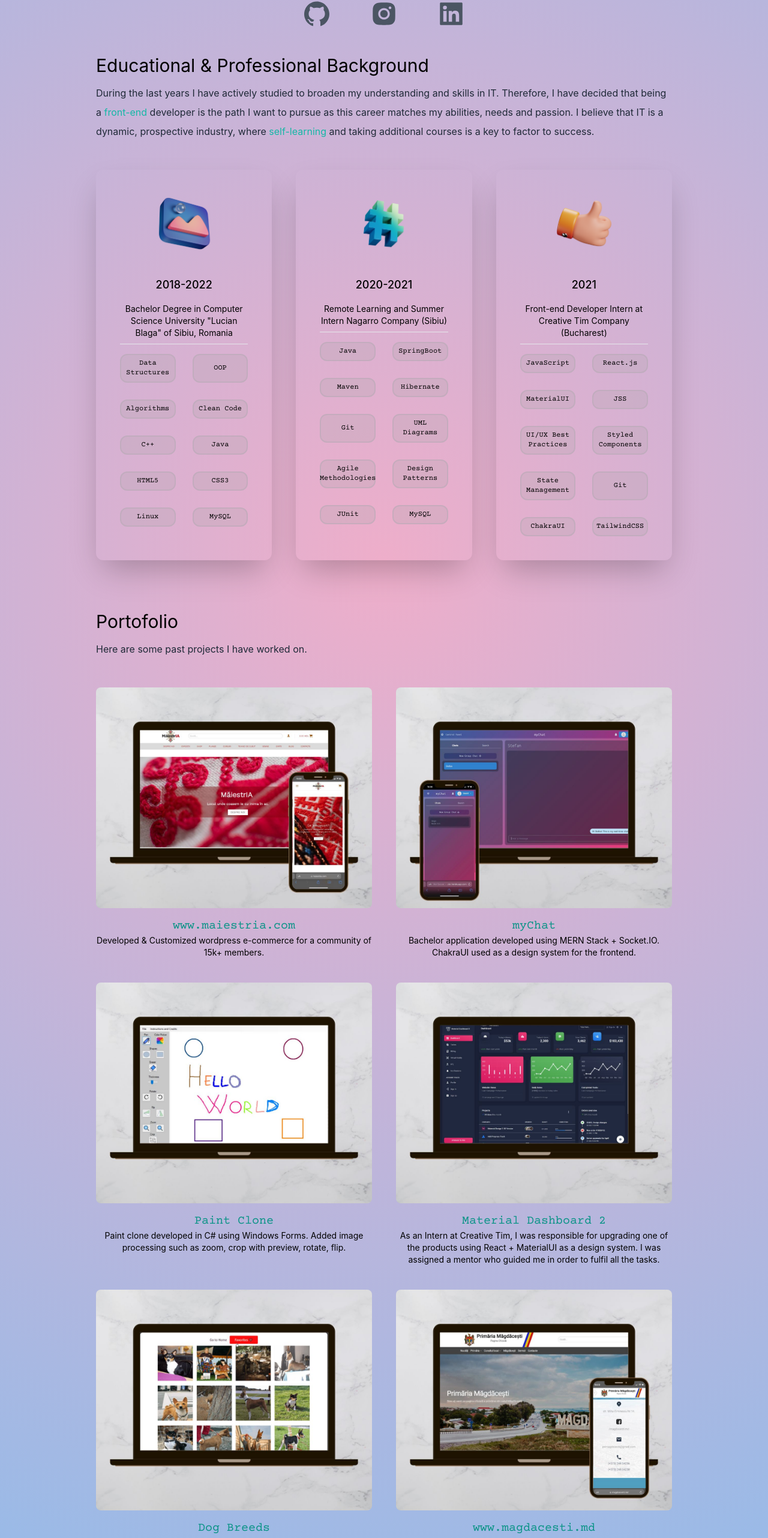
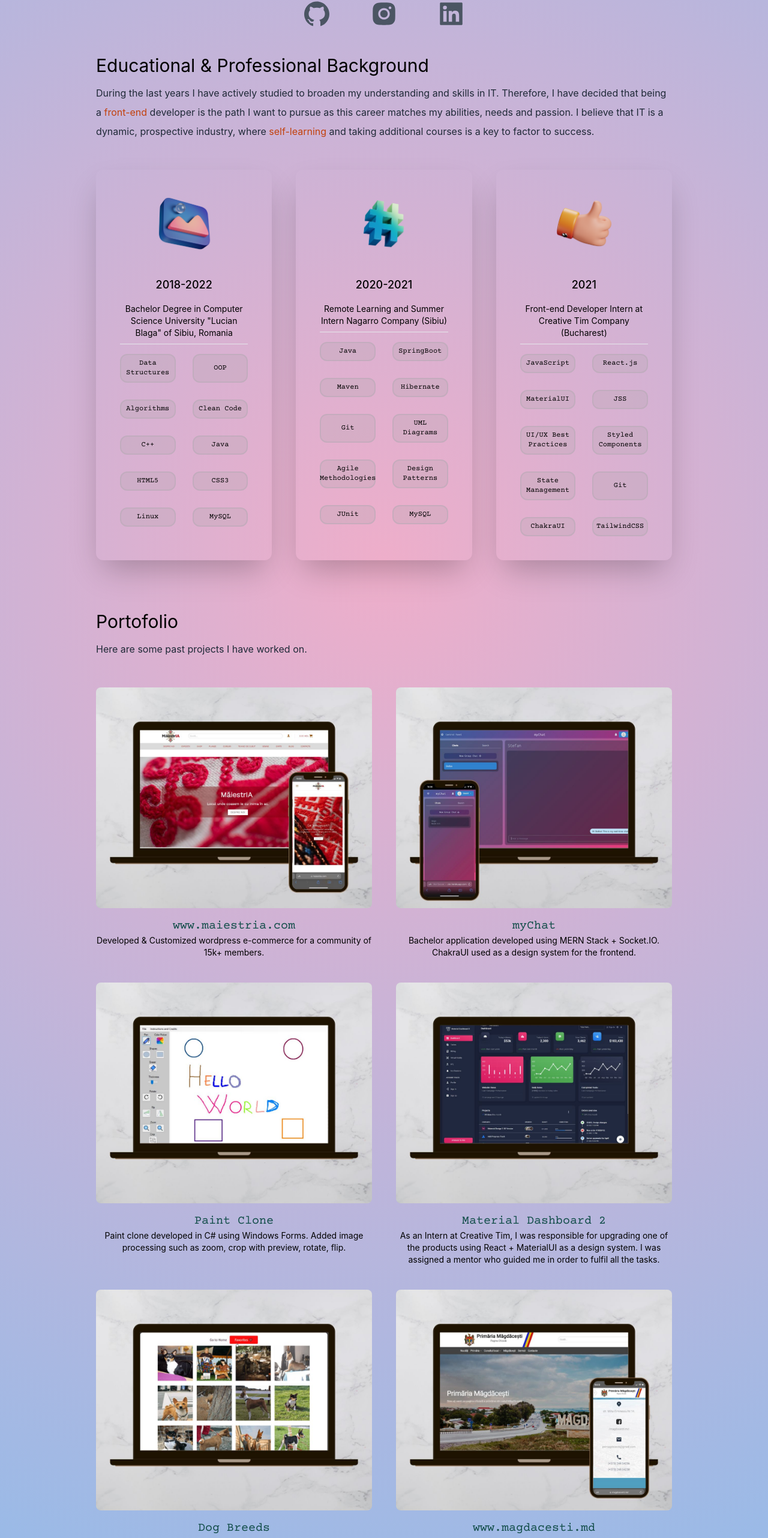
Before and after one commit to adrianursu/adrian-ursu, a Next.js app: page / in a window 1280 px wide. Shown: the part 829-3393 px from the top of the page at 60% size. Built offline with nearby package versions, Linux system fonts and the light colour scheme.

Commit message:
updated colors

```diff
--- a/pages/index.js
+++ b/pages/index.js
@@ -39,12 +39,18 @@ export default function Home() {
             <p className="text-md py-2 leading-8 text-gray-800 dark:text-gray-200">
               During the last years I have actively studied to broaden my
               understanding and skills in IT. Therefore, I have decided that
-              being a <span className="text-teal-500"> front-end </span>
+              being a{" "}
+              <span className="text-orange-700 dark:text-teal-500">
+                front-end{" "}
+              </span>
               developer is the path I want to pursue as this career matches my
               abilities, needs and passion. I believe that IT is a dynamic,
               prospective industry, where
-              <span className="text-teal-500"> self-learning</span> and taking
-              additional courses is a key to factor to success.
+              <span className="text-orange-700 dark:text-teal-500">
+                {" "}
+                self-learning
+              </span>{" "}
+              and taking additional courses is a key to factor to success.
             </p>
           </div>
           <div className="lg:flex gap-10">
@@ -125,7 +131,7 @@ export default function Home() {
                   alt="maiestria.com"
                 />
 
-                <h4 className="text-xl text-center pt-4 font-courierPrime text-teal-600">
+                <h4 className="text-xl text-center pt-4 font-courierPrime text-teal-900">
                   www.maiestria.com
                 </h4>
               </a>
@@ -148,7 +154,7 @@ export default function Home() {
                   src={chat}
                   alt="chat app"
                 />
-                <h4 className="text-xl text-center pt-4 font-courierPrime text-teal-600">
+                <h4 className="text-xl text-center pt-4 font-courierPrime text-teal-900">
                   myChat
                 </h4>
               </a>
@@ -171,7 +177,7 @@ export default function Home() {
                   src={myPaint}
                   alt="paint done in c#"
                 />
-                <h4 className="text-xl text-center pt-4 font-courierPrime text-teal-600">
+                <h4 className="text-xl text-center pt-4 font-courierPrime text-teal-900">
                   Paint Clone
                 </h4>
               </a>
@@ -194,7 +200,7 @@ export default function Home() {
                   src={dashboard}
                   alt="creative-tim-dashboard"
                 />
-                <h4 className="text-xl text-center pt-4 font-courierPrime text-teal-600">
+                <h4 className="text-xl text-center pt-4 font-courierPrime text-teal-900">
                   Material Dashboard 2
                 </h4>
               </a>
@@ -219,7 +225,7 @@ export default function Home() {
                   src={dogs}
                   alt="dogs-breeds-project"
                 />
-                <h4 className="text-xl text-center pt-4 font-courierPrime text-teal-600">
+                <h4 className="text-xl text-center pt-4 font-courierPrime text-teal-900">
                   Dog Breeds
                 </h4>
               </a>
@@ -243,7 +249,7 @@ export default function Home() {
                   src={magdacesti}
                   alt="magdacesti.md"
                 />
-                <h4 className="text-xl pt-4 text-center font-courierPrime text-teal-600">
+                <h4 className="text-xl pt-4 text-center font-courierPrime text-teal-900">
                   www.magdacesti.md
                 </h4>
               </a>
```
